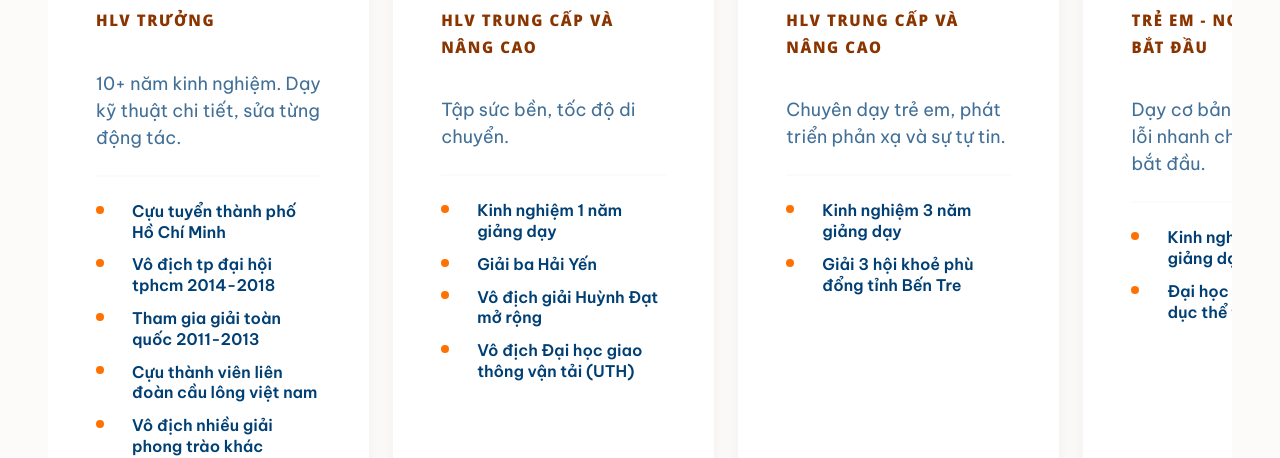
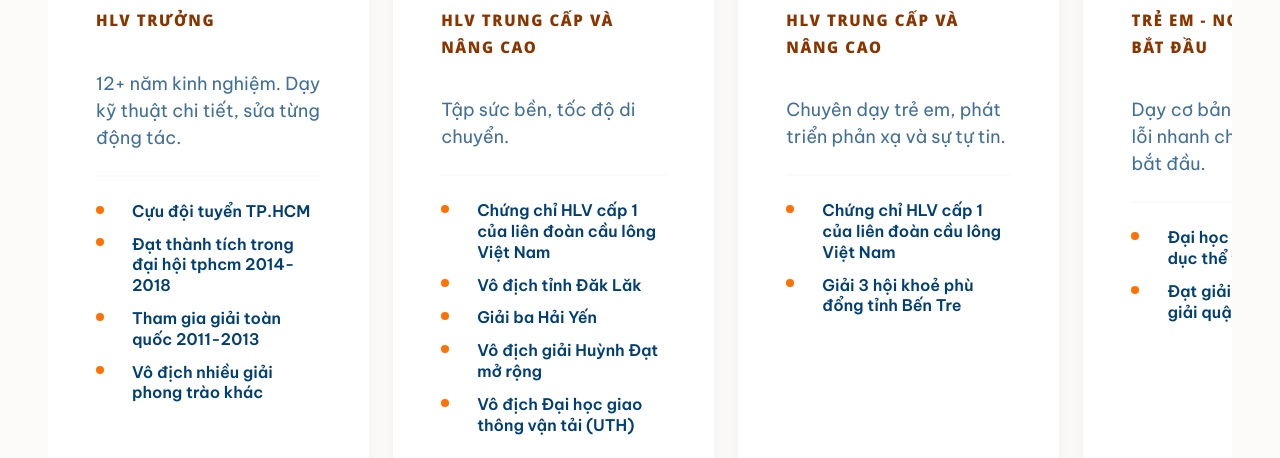
Before and after one commit to hoangminhdevelop/tran-kiet-badminton, a website built with Vite: page src/index.html in a window 1280 px wide. Shown: the part 2228-2686 px from the top of the page. Built offline with nearby package versions, Linux system fonts and the light colour scheme; a web font is replaced by a local one.

Commit message:
fix(coach-bio): update coaching experience and improve coach certification details

```diff
--- a/src/index.html
+++ b/src/index.html
@@ -147,7 +147,7 @@
                                 <span>Học viên đã huấn luyện</span>
                             </article>
                             <article class="about-stat">
-                                <strong data-count="10" data-suffix="+">0</strong>
+                                <strong data-count="12" data-suffix="+">0</strong>
                                 <span>Năm kinh nghiệm</span>
                             </article>
                         </div>
@@ -187,14 +187,13 @@
                             <div class="coach-content">
                                 <h3 class="coach-name">Trần Kiệt</h3>
                                 <p class="coach-role">HLV trưởng</p>
-                                <p class="coach-bio">10+ năm kinh nghiệm. Dạy kỹ thuật chi tiết, sửa từng động tác.</p>
+                                <p class="coach-bio">12+ năm kinh nghiệm. Dạy kỹ thuật chi tiết, sửa từng động tác.</p>
 
                                 <div class="coach-certs">
                                     <ul>
-                                        <li>Cựu tuyển thành phố Hồ Chí Minh</li>
-                                        <li>Vô địch tp đại hội tphcm 2014-2018</li>
+                                        <li>Cựu đội tuyển TP.HCM</li>
+                                        <li>Đạt thành tích trong đại hội tphcm 2014-2018</li>
                                         <li>Tham gia giải toàn quốc 2011-2013</li>
-                                        <li>Cựu thành viên liên đoàn cầu lông việt nam</li>
                                         <li>Vô địch nhiều giải phong trào khác</li>
                                     </ul>
                                 </div>
@@ -216,7 +215,8 @@
 
                                 <div class="coach-certs">
                                     <ul>
-                                        <li>Kinh nghiệm 1 năm giảng dạy</li>
+                                        <li>Chứng chỉ HLV cấp 1 của liên đoàn cầu lông Việt Nam</li>
+                                        <li>Vô địch tỉnh Đăk Lăk</li>
                                         <li>Giải ba Hải Yến</li>
                                         <li>Vô địch giải Huỳnh Đạt mở rộng </li>
                                         <li>Vô địch Đại học giao thông vận tải (UTH)</li>
@@ -240,7 +240,7 @@
 
                                 <div class="coach-certs">
                                     <ul>
-                                        <li>Kinh nghiệm 3 năm giảng dạy</li>
+                                        <li>Chứng chỉ HLV cấp 1 của liên đoàn cầu lông Việt Nam</li>
                                         <li>Giải 3 hội khoẻ phù đổng tỉnh Bến Tre</li>
                                     </ul>
                                 </div>
@@ -262,8 +262,8 @@
 
                                 <div class="coach-certs">
                                     <ul>
-                                        <li>Kinh nghiệm 1 năm giảng dạy</li>
-                                        <li>Đại học sư phạm thể dục thể thao TPHCM</li>
+                                        <li>Đại học sư phạm thể dục thể thao TP.HCM</li>
+                                        <li>Đạt giải Nhất, nhì, ba giải quận Củ Chi</li>
                                     </ul>
                                 </div>
                             </div>
@@ -278,13 +278,14 @@
                                     alt="Huấn luyện viên Trân.">
                             </div>
                             <div class="coach-content">
-                                <h3 class="coach-name">Trân</h3>
+                                <h3 class="coach-name">Bảo Trân</h3>
                                 <p class="coach-role">Trẻ em - người mới bắt đầu</p>
                                 <p class="coach-bio">Chuyên dạy trẻ em, phát triển phản xạ và sự tự tin.</p>
 
                                 <div class="coach-certs">
                                     <ul>
-                                        <li>Kinh nghiệm 3 năm giảng dạy</li>
+                                        <li>Chứng chỉ HLV cấp 1 của liên đoàn cầu lông Việt Nam</li>
+                                        <li>Tham gia giải vô địch TP.HCM</li>
                                     </ul>
                                 </div>
                             </div>
@@ -305,7 +306,7 @@
 
                                 <div class="coach-certs">
                                     <ul>
-                                        <li>Kinh nghiệm 2 năm giảng dạy</li>
+                                        <li>Chứng chỉ HLV cấp 1 của liên đoàn cầu lông Việt Nam</li>
                                     </ul>
                                 </div>
                             </div>
--- a/src/styles.scss
+++ b/src/styles.scss
@@ -107,7 +107,7 @@
   --text-xl: clamp(1.5rem, 1.5vw + 1.25rem, 2rem);
   --text-2xl: clamp(2rem, 3vw + 1.5rem, 2.5rem);
   --text-3xl: clamp(2.5rem, 4vw + 2rem, 3.5rem);
-  --text-hero: clamp(3rem, 6vw + 2rem, 6rem);
+  --text-hero: clamp(1.9rem, 3.8vw + 1.15rem, 4.8rem);
   --section-subheading-size: var(--text-lg);
   --section-heading-gap: var(--space-4);
 
```
